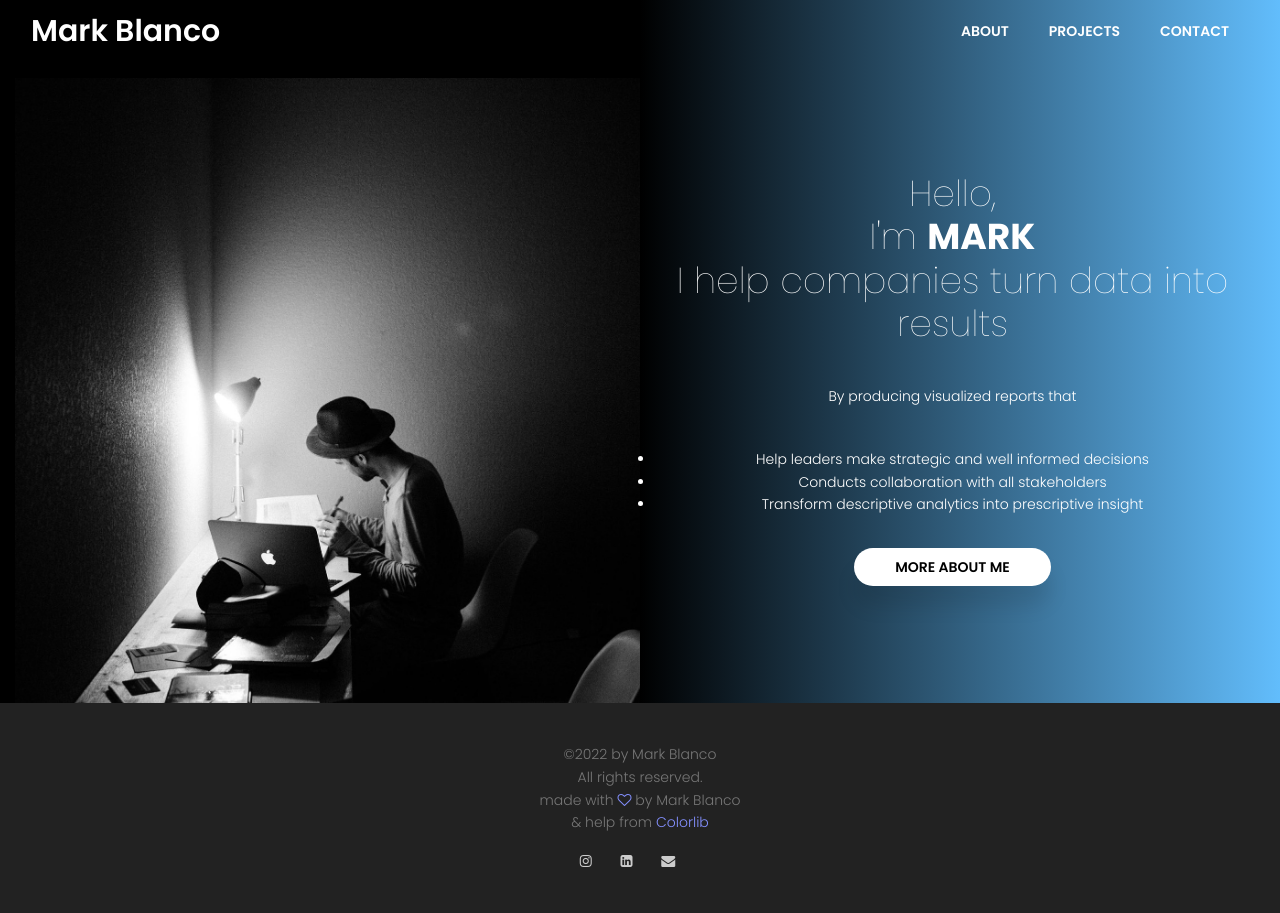
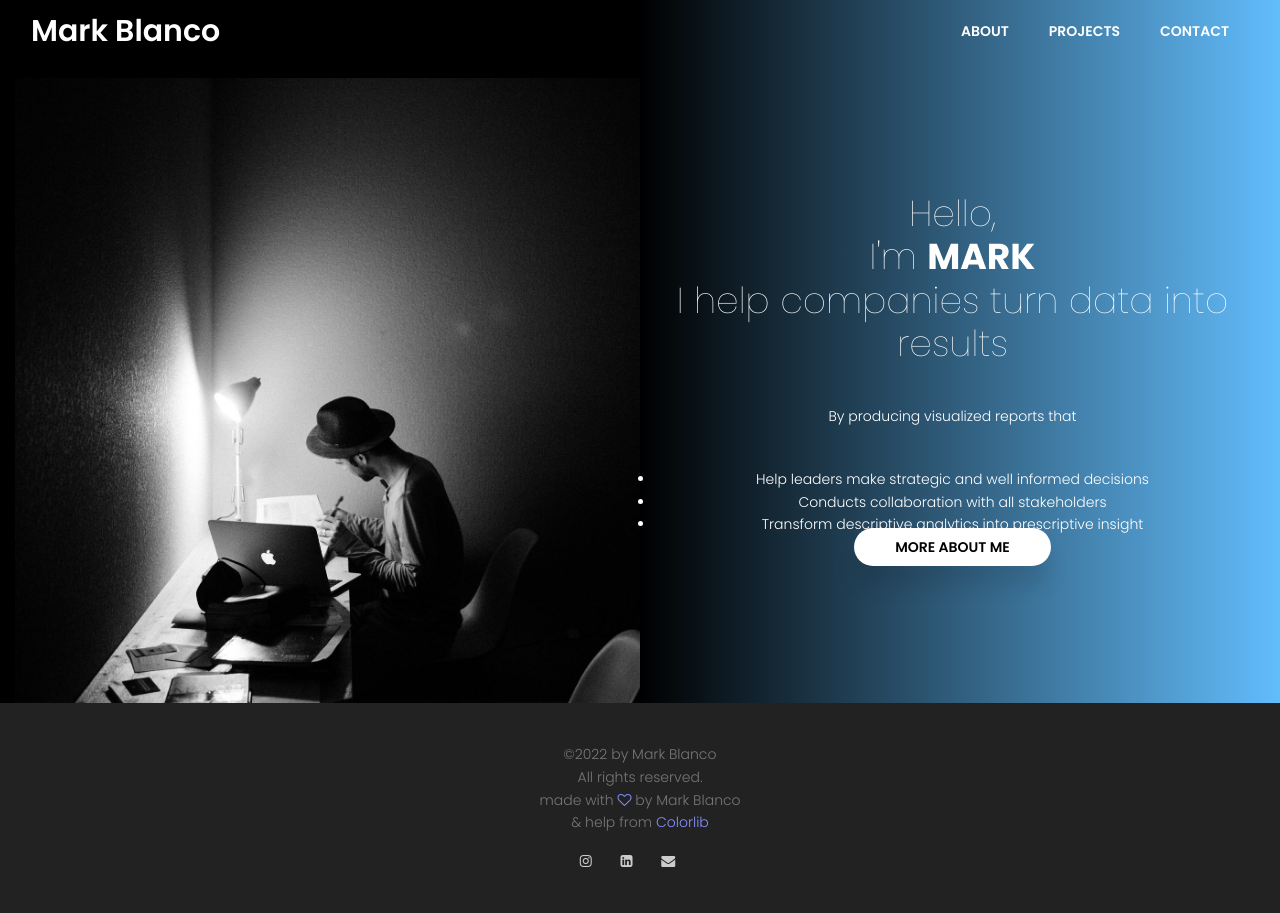
Before and after one commit to boombranco/boombranco.github.io, a Jekyll site: the page index.html, which Jekyll copies as it is, in a window 1280 px wide. Built offline with Jekyll 4.4.1, drawn with Linux system fonts in a browser that asks for light colours; nearby versions of some CDN libraries.

Commit message:
Tweaking list

```diff
--- a/index.html
+++ b/index.html
@@ -89,7 +89,7 @@
 						<p class="mx-auto text-white  mt-20 mb-40">
 							By producing visualized reports that
 						</p>
-						<ul class="mx-auto text-white  mt-20 mb-40" style="list-style-type:disc">
+						<ul class="text-white" style="list-style-type:disc">
 							<li>Help leaders make strategic and well informed decisions</li>
 							<li>Conducts collaboration with all stakeholders</li>
 							<li>Transform descriptive analytics into prescriptive insight</li>
```
